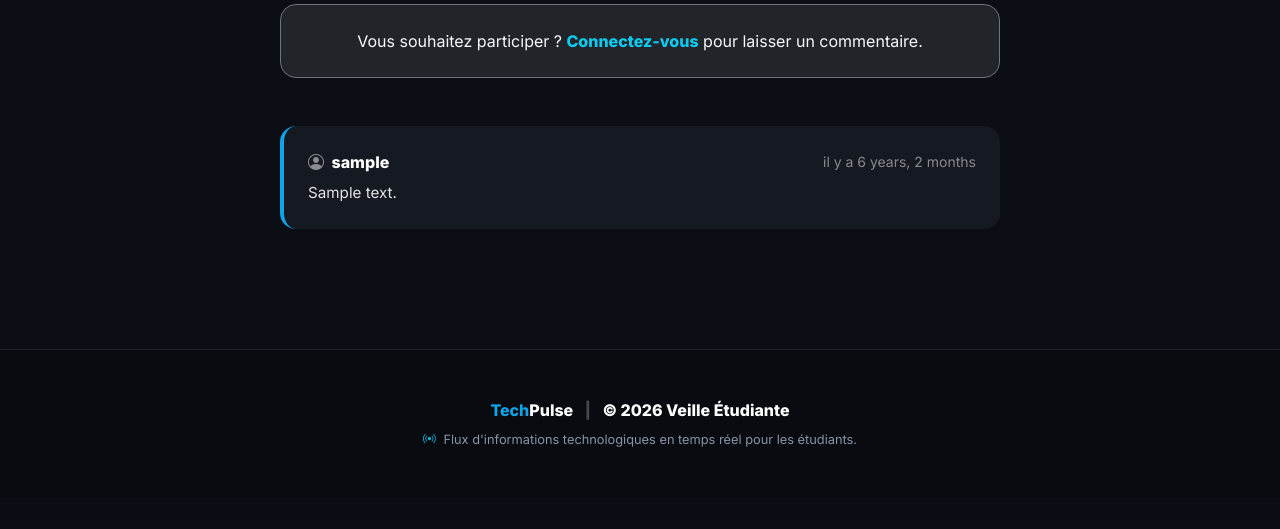
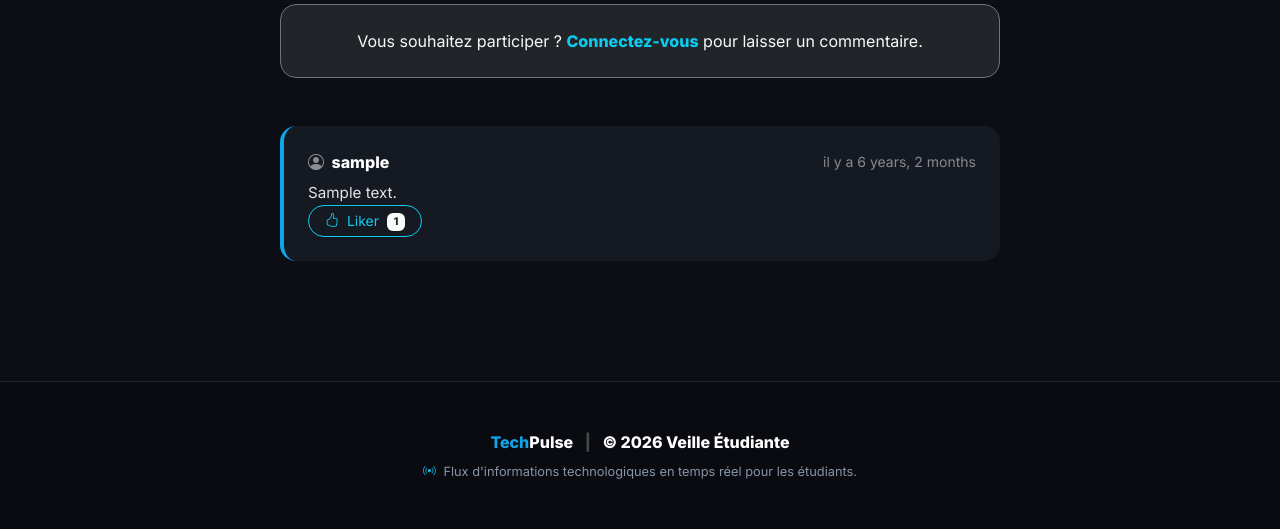
Before and after one commit to Glan-kig/tech_pulse, a Django app: page /article/1/ in a window 1280 px wide. Shown: the part 314-843 px from the top of the page. Before the commit the page ends 761 px from the top, so only its background shows below. Run offline with Django 4.2, Linux system fonts and the light colour scheme; tables that the repository leaves empty hold one stand-in row (values such as "Sample post").

Commit message:
update article_detail.html

```diff
--- a/core/news/models.py
+++ b/core/news/models.py
@@ -54,7 +54,7 @@ class Comment(models.Model):
 class CommentLike(models.Model):
     user = models.ForeignKey(User, on_delete=models.CASCADE)
     comment = models.ForeignKey(Comment, on_delete=models.CASCADE, related_name='likes')
-    created_at = models.DateTimeField(auto_created=True)
+    created_at = models.DateTimeField(auto_now_add=True)
 
     class Meta:
         unique_together = ('user', 'comment') # on ne peux liker qu'une fois
--- a/core/news/templates/news/article_detail.html
+++ b/core/news/templates/news/article_detail.html
@@ -60,6 +60,17 @@
                         <p class="text-light mb-0" style="font-size: 0.95rem; opacity: 0.9;">
                             {{ comment.content }}
                         </p>
+                        <div class="d-flex align-items-center">
+                            <a href="{% url 'like_comment' comment.id %}" class="text-decoration-none">
+                                <button class="btn btn-sm btn-outline-info rounded-pill px-3">
+                                    <i class="bi bi-hand-thumbs-up me-1"></i>
+                                        Liker
+                                    <span class="badge bg-light text-dark ms-1">
+                                        {{ comment.likes.count }}
+                                    </span>
+                                </button>
+                            </a>
+                        </div>
                     </div>
                 {% empty %}
                     <div class="text-center text-muted py-5">
--- a/core/news/urls.py
+++ b/core/news/urls.py
@@ -8,4 +8,5 @@ urlpatterns = [
     path('favorites/', views.my_favorites, name='my_favorites'), # URL pour afficher les favoris de l'utilisateur
     path('profile/', views.profile, name='profile'),
     path('article/<int:pk>/', views.article_detail, name='article_detail'),
+    path('comment/like/<int:comment_id>/', views.like_comment, name='like_comment')
 ]
```
Also changed, not shown: core/news/migrations/0005_alter_commentlike_created_at.py (added).
